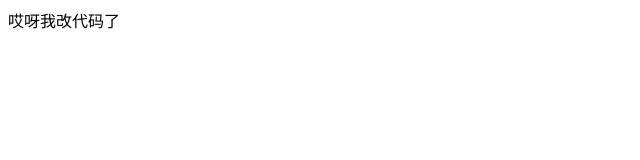
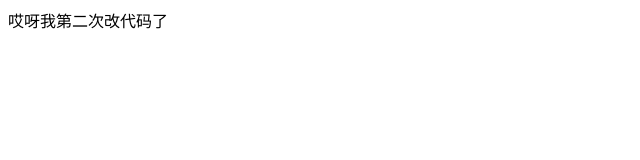
Before and after one commit to web-Xu666/vue-pro, a plain HTML site: page index.html in a window 1280 px wide. Shown: the full height of the page, 0-640 px from the left. Drawn offline with Linux system fonts and the light colour scheme.

Commit message:
我第二次修改div的内容了

```diff
--- a/index.html
+++ b/index.html
@@ -6,6 +6,6 @@
     <title>Document</title>
 </head>
 <body>
-    <div>哎呀我改代码了</div>
+    <div>哎呀我第二次改代码了</div>
 </body>
 </html>
```
